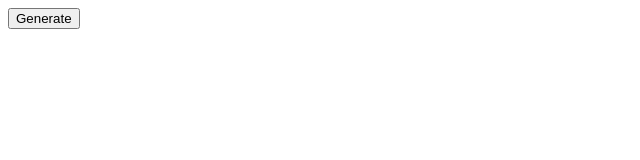
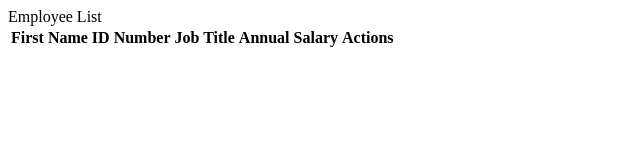
Before and after one commit to andydarknessb/weekend-salary-calculator, a plain HTML site: page index.html in a window 1280 px wide. Shown: the whole page, without its empty margins (0-640 px from the left). Drawn offline with Linux system fonts and the light colour scheme.

Commit message:
added th to html

```diff
--- a/index.html
+++ b/index.html
@@ -4,8 +4,20 @@
         <link rel="stylesheet" type="text/css" href="weekend-salary.css">
     </head>
     <body>
+        <div id="employees"
+        <h2>Employee List</h2>
+        <table>
+            <tr>
+                <th>First Name</th>
+                <th>ID Number</th>
+                <th>Job Title</th>
+                <th>Annual Salary</th>
+                <th>Actions</th>
+            </tr>
+        </table>
+    </div>
 
-    <button id="generate-btn">Generate</button>
+
 
     <script src="weekend-salary.js"></script>
     <p>
--- a/weekend-salary.js
+++ b/weekend-salary.js
@@ -0,0 +1 @@
+console.log ("Hello World");
```
